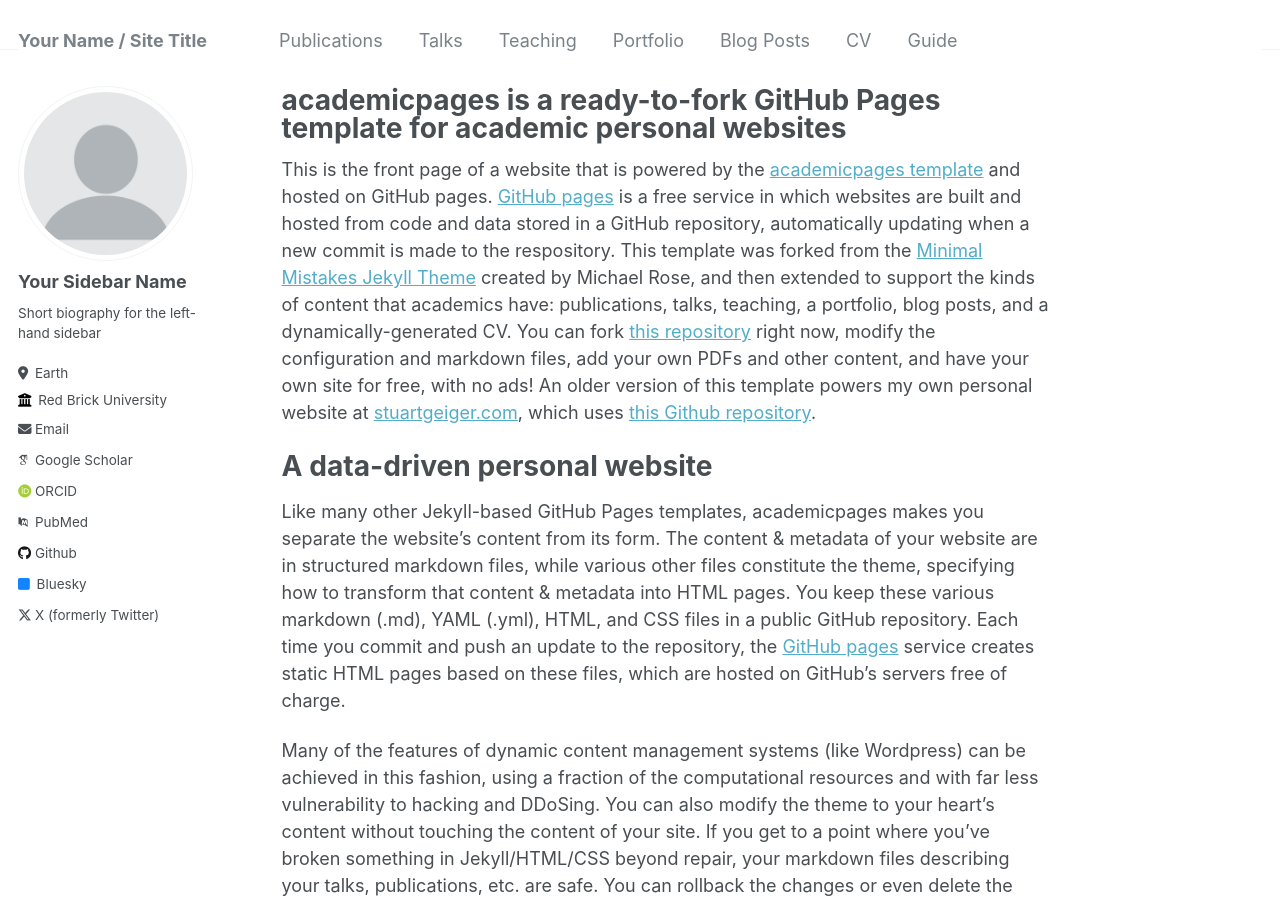
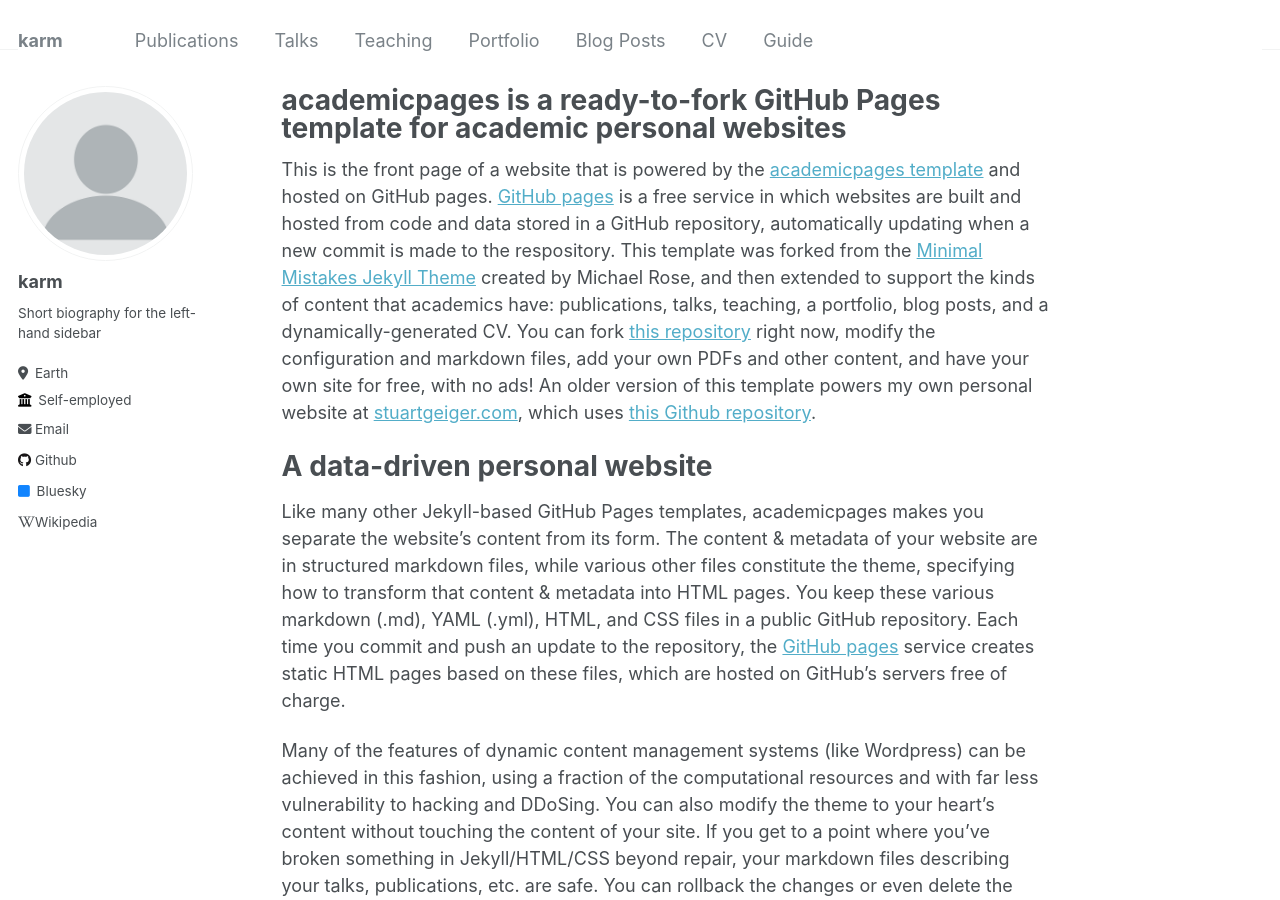
Before and after one commit to karm235/karm235.github.io, a Jekyll site: the page built from _pages/about.md, in a window 1280 px wide and 900 px high. Built offline with Jekyll 4.4.1, drawn with Linux system fonts in a browser that asks for light colours; some web fonts are replaced.

Commit message:
Update _config.yml

```diff
--- a/_config.yml
+++ b/_config.yml
@@ -8,13 +8,13 @@
 
 # Basic Site Settings
 locale                   : "en-US"
-title                    : "Your Name / Site Title"
+title                    : "karm"
 title_separator          : "-"
 name                     : &name "Your Name"
 description              : &description "personal description"
-url                      : https://academicpages.github.io # the base hostname & protocol for your site e.g. "https://mmistakes.github.io"
+url                      : https://karm235.github.io # the base hostname & protocol for your site e.g. "https://mmistakes.github.io"
 baseurl                  : "" # the subpath of your site, e.g. "/blog"
-repository               : "academicpages/academicpages.github.io"
+repository               : "karm235/karm235.github.io"
 
 # Site Author - The following control what appear as part of the author content on the side bar.
 #               If a field is blank the icon and link will not appear, otherwise it will be shown.
@@ -22,27 +22,27 @@
 author:
   # Biographic information
   avatar           : "profile.png"
-  name             : "Your Sidebar Name"
+  name             : "karm"
   pronouns         : # example: "she/her"
   bio              : "Short biography for the left-hand sidebar"
   location         : "Earth"
-  employer         : "Red Brick University"
+  employer         : "Self-employed"
   uri              : # URL
-  email            : "none@example.org"
+  email            : "no@lmao.com"
 
   # Academic websites
   arxiv            : # URL - Update with the correct link to your profile
-  googlescholar    : "https://scholar.google.com/citations?user=PS_CX0AAAAAJ"
+  googlescholar    : #
   impactstory      : # URL
-  orcid            : "http://orcid.org/yourorcidurl"
-  pubmed           : "https://www.ncbi.nlm.nih.gov/pubmed/?term=john+snow"
+  orcid            : #
+  pubmed           : #
   researchgate     : # URL
 
   # Repositories and software development
   bitbucket        : # Username - Update with your username on the site
   codepen          : # Username
   dribbble         : # Username
-  github           : "academicpages"
+  github           : "karm235"
   kaggle           : # Username
   stackoverflow    : # User number or user number and name (i.e., use "1" or "1/jeff-atwood")
 
@@ -64,10 +64,10 @@
   steam            : # Username
   telegram         : # URL
   tumblr           : # Username
-  twitter          : "UniofOxford"  # Replace this with your X / Twitter handle
+  twitter          : # Replace this with your X / Twitter handle
   vine             : # Username
   weibo            : # Username
-  wikipedia        : # Username
+  wikipedia        : "Ek00235"
   xing             : # Username
   youtube          : # Username
   zhihu            : # URL
```
